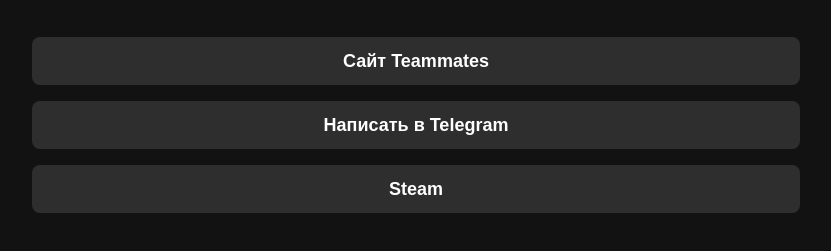
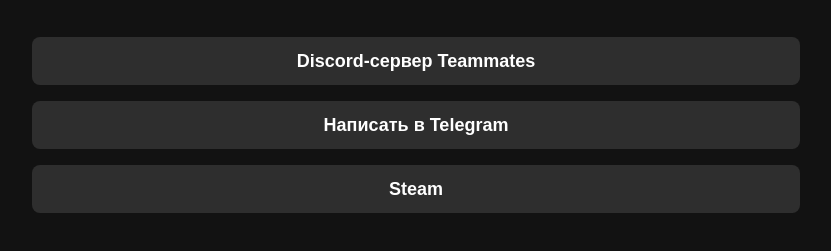
Before and after one commit to tol686/tol686.github.io, a plain HTML site: page index.html in a window 1280 px wide. Shown: the part 259-510 px from the top of the page, without its empty margins (224-1055 px from the left). Drawn offline with Linux system fonts and the light colour scheme.

Commit message:
Add files via upload

```diff
--- a/index.html
+++ b/index.html
@@ -155,7 +155,7 @@
         align-items: center; display: flex; width: 100%; height: 100%; margin-top: 0;">
             <img src="avatar.png" width="128px" class="avatar">
             <h1 class="title">Tolyan</h1>
-                <button class="buttong" id="tiktok" onclick="openurl('https://teammates.pages.dev','https://teammates.pages.dev');">Сайт Teammates</button>
+                <button class="buttong" id="tiktok" onclick="openurl('https://discord.gg/npsXhsF4jc ','https://discord.gg/npsXhsF4jc ');">Discord-сервер Teammates</button>
                 <button class="buttong" onclick="openurl('https://t.me/Tolyanq15_bot','https://t.me/Tolyanq15_bot');">Написать в Telegram</button>
                 <button class="buttong" onclick="openurl('https://steamcommunity.com/id/KLM_Official/','https://steamcommunity.com/id/KLM_Official/');">Steam</button>
 
```
Also changed, not shown: avatar.png.
